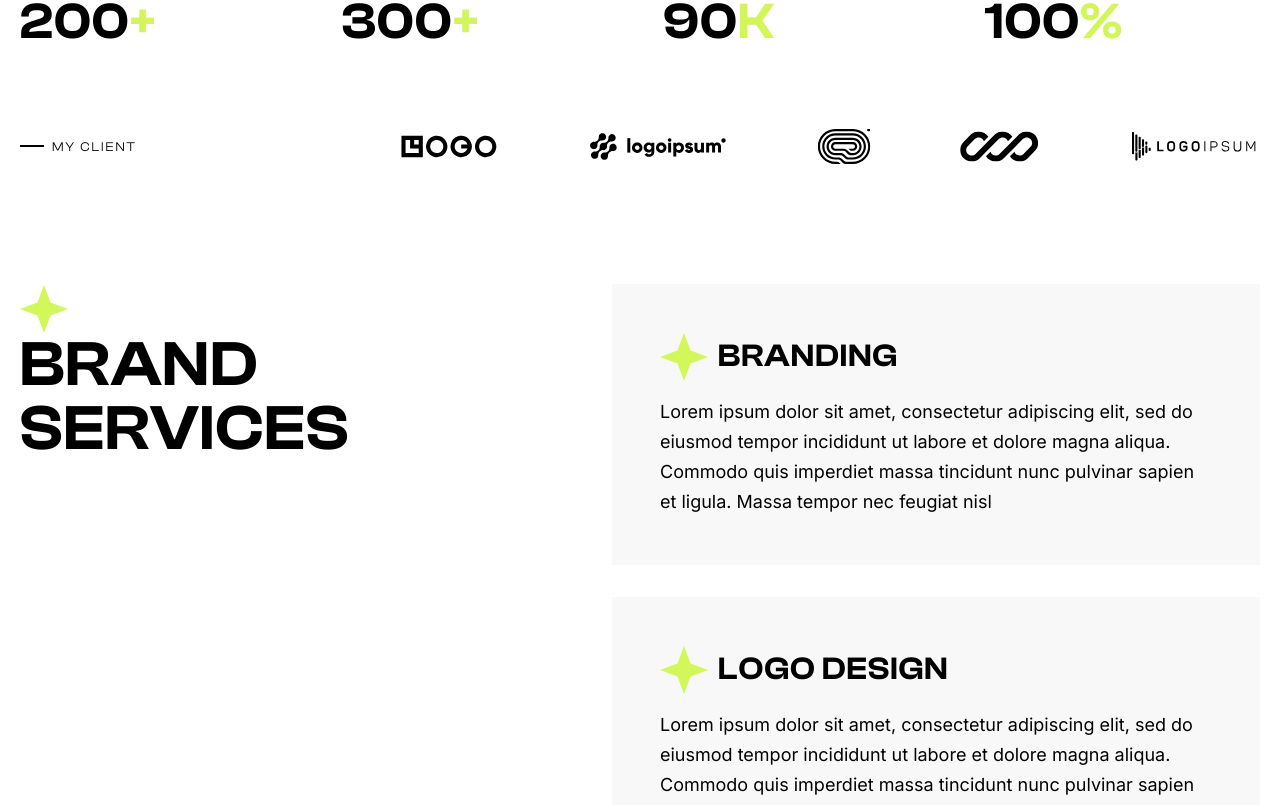
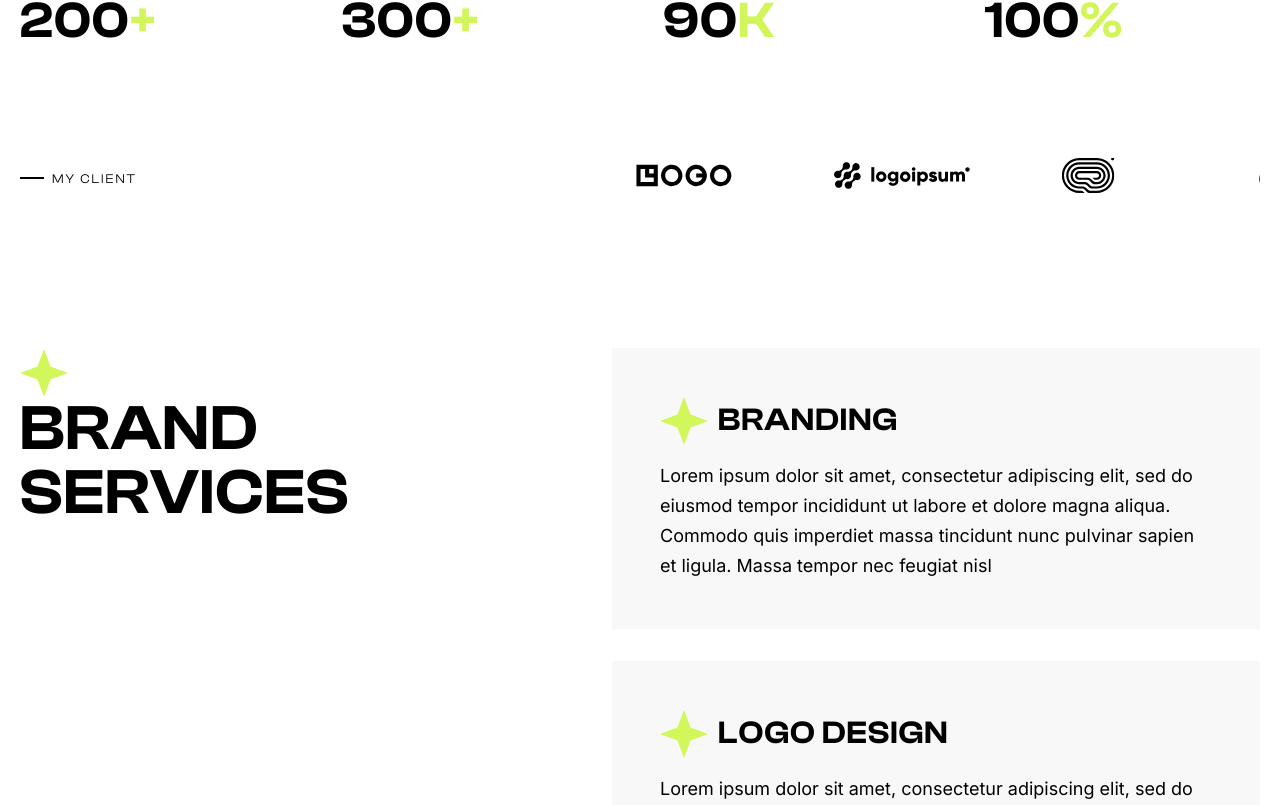
Before and after one commit to barnascript/solveig, a React (Create React App) app: page / in a window 1280 px wide. Shown: the part 1533-2338 px from the top of the page. Built offline with nearby package versions, Linux system fonts and the light colour scheme.

Commit message:
animating the home page

```diff
--- a/src/components/brandServices/BrandService.module.scss
+++ b/src/components/brandServices/BrandService.module.scss
@@ -15,6 +15,8 @@
     width: 100%;
     justify-content: space-between;
     height: 100%;
+    overflow: hidden;
+    height: 180px;
 
     .title {
       display: flex;
@@ -29,6 +31,19 @@
       .name {
         font-family: "ClashDisplay-SemiBold";
         font-size: clamp(3rem, 5vw, 5rem);
+        animation: slide-up 2s ease;
+      }
+    }
+
+    @keyframes slide-up {
+      0% {
+        margin-top: 30%;
+        height: 200%;
+      }
+
+      100% {
+        margin-top: 0%;
+        height: 100%;
       }
     }
 
--- a/src/components/getInTouch/GetInTouch.jsx
+++ b/src/components/getInTouch/GetInTouch.jsx
@@ -7,9 +7,11 @@ const GetInTouch = () => {
     <div className={`fw ${styles.wrapper}`}>
       <div className={`sw ${styles.container}`}>
         <img src={star} alt={star} />
-        <span className={styles.create_brand}>
-          Let’s create your new brand{" "}
-        </span>
+        <div className={styles.create_brand_div}>
+          <span className={styles.create_brand}>
+            Let’s create your new brand{" "}
+          </span>
+        </div>
         <div className={styles.button}>
           <Button text="GET IN TOUCH" />
         </div>
--- a/src/components/getInTouch/GetInTouch.module.scss
+++ b/src/components/getInTouch/GetInTouch.module.scss
@@ -10,6 +10,26 @@
     padding-top: 128px;
     padding-bottom: 160px;
 
+    img {
+      animation: zoomOut 2s ease;
+    }
+
+    @keyframes zoomOut {
+      from {
+        transform: scale(0);
+      }
+      to {
+        transform: scale(1);
+      }
+    }
+
+    .create_brand_div {
+      display: flex;
+      align-items: center;
+      max-width: 90%;
+      height: 150px;
+      overflow: hidden;
+
       .create_brand {
         font-family: "ClashDisplay-SemiBold";
         font-size: clamp(3rem, 7vw, 6rem);
@@ -20,6 +40,22 @@
         text-transform: uppercase;
         color: white;
         text-align: center;
+        animation: slide-up 2s ease;
+      }
+    }
+
+    @keyframes slide-up {
+      0% {
+        margin-top: 100%;
+        height: 300%;
+        opacity: 0;
+      }
+
+      100% {
+        margin-top: 0%;
+        height: 115%;
+        opacity: 1;
       }
     }
   }
+}
--- a/src/components/myClients/MyClients.jsx
+++ b/src/components/myClients/MyClients.jsx
@@ -12,12 +12,22 @@ const MyClients = () => {
         <div className={styles.line}></div>
         <span className={`meta_text ${styles.title}`}>My Client</span>
       </div>
+      <div className={styles.icons_div}>
         <div className={styles.icons}>
           <img src={logo_company} alt="" />
+        </div>
+        <div className={styles.icons}>
           <img src={logoipsum} alt="" />
+        </div>
+        <div className={styles.icons}>
           <img src={logoa} alt="" />
+        </div>
+        <div className={styles.icons}>
           <img src={logob} alt="" />
+        </div>
+        <div className={styles.icons}>
           <img src={logoc} alt="" />
+        </div>
       </div>
     </div>
   );
--- a/src/components/myClients/MyClients.module.scss
+++ b/src/components/myClients/MyClients.module.scss
@@ -8,8 +8,11 @@
     display: flex;
     gap: 8px;
     align-items: center;
-
     width: 30%;
+    position: relative;
+    z-index: 10;
+    background-color: white;
+    height: 100px;
 
     .line {
       background-color: black;
@@ -18,88 +21,109 @@
     }
   }
 
-  .icons {
+  .icons_div {
     display: flex;
     align-items: center;
     justify-content: flex-end;
     width: 100%;
+    height: 100px;
     gap: 89px;
+    overflow: hidden;
+
+    .icons {
+      animation: slideLeft 20s linear infinite forwards;
+      width: 100%;
+      position: relative;
+
+      img {
+      }
+    }
   }
-}
 
-@media screen and (max-width: 600px) {
-  .wrapper {
-    align-items: flex-start;
-    flex-direction: column;
-    gap: 40px;
-
-    .myclients {
-      width: 100%;
+  @keyframes slideLeft {
+    0% {
+      left: 100%;
     }
 
-    .icons {
-      display: grid;
-      grid-template-columns: repeat(12, 1fr);
-      place-items: flex-start;
-      place-content: flex-start;
-      grid-gap: 15px;
-
-      img {
-        grid-column: span 6;
-      }
+    100% {
+      left: -100%;
     }
   }
 }
 
-@media screen and (min-width: 601px) {
-  .wrapper {
-    align-items: flex-start;
-    flex-direction: column;
+// @media screen and (max-width: 600px) {
+//   .wrapper {
+//     align-items: flex-start;
+//     flex-direction: column;
+//     gap: 40px;
 
-    gap: 40px;
+//     .myclients {
+//       width: 100%;
+//     }
 
-    .icons {
-      display: grid;
-      grid-template-columns: repeat(12, 1fr);
-      place-items: flex-start;
-      place-content: flex-start;
-      grid-gap: 15px;
+//     .icons {
+//       display: grid;
+//       grid-template-columns: repeat(12, 1fr);
+//       place-items: flex-start;
+//       place-content: flex-start;
+//       grid-gap: 15px;
 
-      img {
-        grid-column: span 4;
-      }
-    }
-  }
-}
+//       img {
+//         grid-column: span 6;
+//       }
+//     }
+//   }
+// }
 
-@media screen and (min-width: 1050px) {
-  .wrapper {
-    display: flex;
-    align-items: center;
-    flex-direction: row;
-    width: 100%;
-    margin-top: 77px;
+// @media screen and (min-width: 601px) {
+//   .wrapper {
+//     align-items: flex-start;
+//     flex-direction: column;
 
-    .myclients {
-      display: flex;
-      gap: 8px;
-      align-items: center;
+//     gap: 40px;
 
-      width: 30%;
+//     .icons {
+//       display: grid;
+//       grid-template-columns: repeat(12, 1fr);
+//       place-items: flex-start;
+//       place-content: flex-start;
+//       grid-gap: 15px;
 
-      .line {
-        background-color: black;
-        height: 2px;
-        width: 24px;
-      }
-    }
+//       img {
+//         grid-column: span 4;
+//       }
+//     }
+//   }
+// }
 
-    .icons {
-      display: flex;
-      align-items: center;
-      justify-content: flex-end;
-      width: 100%;
-      gap: 89px;
-    }
-  }
-}
+// @media screen and (min-width: 1050px) {
+//   .wrapper {
+//     display: flex;
+//     align-items: center;
+//     flex-direction: row;
+//     width: 100%;
+//     margin-top: 77px;
+
+//     .myclients {
+//       display: flex;
+//       gap: 8px;
+//       align-items: center;
+
+//       width: 30%;
+
+//       .line {
+//         background-color: black;
+//         height: 2px;
+//         width: 24px;
+//       }
+//     }
+
+//     .icons {
+//       display: flex;
+//       align-items: center;
+//       justify-content: flex-end;
+//       width: 100%;
+//       gap: 89px;
+//     }
+//   }
+// }
--- a/src/components/scrollAnimation/ScrollAnimation.jsx
+++ b/src/components/scrollAnimation/ScrollAnimation.jsx
@@ -29,6 +29,22 @@ const ScrollAnimation = ({ text, text1, text2, dot }) => {
         <span className={styles.dot}></span>
         <span className={styles.label}>{text2}</span>
         <span className={styles.dot}></span>
+        <span className={styles.label}>{text2}</span>
+        <div className={styles.dot}></div>
+        <span className={styles.label}>{text}</span>
+        <div className={styles.dot}></div>
+        <span className={styles.label}>{text1}</span>
+        <div className={styles.dot}></div>
+        <span className={styles.label}>{text2}</span>
+        <div className={styles.dot}></div>
+        <span className={styles.label}>{text2}</span>
+        <div className={styles.dot}></div>
+        <span className={styles.label}>{text}</span>
+        <div className={styles.dot}></div>
+        <span className={styles.label}>{text1}</span>
+        <div className={styles.dot}></div>
+        <span className={styles.label}>{text2}</span>
+        <div className={styles.dot}></div>
       </div>
     </div>
   );
--- a/src/components/scrollAnimation/ScrollAnimation.module.scss
+++ b/src/components/scrollAnimation/ScrollAnimation.module.scss
@@ -13,8 +13,10 @@
     align-items: center;
     justify-content: space-evenly;
     gap: 20px;
-    animation: scroll 10s linear infinite;
+    animation: scroll 40s linear infinite;
+    scroll-behavior: smooth;
     width: 100%;
+    position: relative;
 
     .label {
       white-space: nowrap;
@@ -29,11 +31,11 @@
 
   @keyframes scroll {
     0% {
-      transform: translate3d(0, 0, 0);
+      left: 100%;
     }
 
     100% {
-      transform: translate3d(-50%, 0, 0);
+      left: -100%;
     }
   }
 }
--- a/src/components/selectedWork/SelectedWork.module.scss
+++ b/src/components/selectedWork/SelectedWork.module.scss
@@ -8,6 +8,17 @@
     height: 3px;
     width: 100%;
     background-color: black;
+    animation: slideRight 2s ease;
+  }
+
+  @keyframes slideRight {
+    0% {
+      width: 0;
+    }
+
+    100% {
+      width: 100%;
+    }
   }
 
   .h2s {
@@ -15,6 +26,7 @@
     align-items: center;
     gap: 20px;
     padding-top: 20px;
+    animation: scroll 1s ease;
 
     h2 {
       white-space: nowrap;
@@ -34,5 +46,23 @@
       height: 2px;
       background-color: black;
     }
+
+    @keyframes scroll-animation {
+      to {
+        transform: translate3d(5.1258vw, 0px, 0px) scale3d(1, 1, 1);
+      }
+    }
+
+    /* Style the element to be animated */
+    .scroll-animation {
+      width: 100px; /* Adjust as needed */
+      height: 100px; /* Adjust as needed */
+      background-color: blue; /* Adjust as needed */
+    }
+  }
+  @keyframes scroll {
+    to {
+      transform: translate3d(5.1258vw, 0px, 0px) scale3d(1, 1, 1);
+    }
   }
 }
--- a/src/components/testimonials/Testimonials.module.scss
+++ b/src/components/testimonials/Testimonials.module.scss
@@ -14,13 +14,16 @@
       justify-content: flex-start;
       height: 100px;
       overflow: hidden;
+      .name {
+        animation: 1.5s slide-up2 ease;
+      }
 
       .border_top {
         background-color: black;
         height: 3px;
         width: 100%;
         margin-bottom: 15px;
-        animation: slideOut 4s ease;
+        animation: slideOut 1.5s ease;
       }
 
       @keyframes slideOut {
@@ -37,17 +40,13 @@
         align-items: center;
         align-items: flex-start;
         overflow: hidden;
-
-        .name {
-          animation: 2s slide-up ease-out;
-          height: 100px;
-        }
+        height: 100px;
+        animation: 1.5s slide-up ease;
 
         .value,
         .plus {
           font-family: "ClashDisplay-SemiBold";
           font-size: clamp(3rem, 4vw, 4rem);
-          animation: 2s slide-up ease-out;
         }
         .plus {
           color: var(--green);
@@ -56,8 +55,23 @@
 
       @keyframes slide-up {
         0% {
-          margin-top: 100%;
+          margin-top: 20%;
           height: 200%;
+          opacity: 0;
+        }
+        50% {
+          opacity: 0.8;
+        }
+        100% {
+          margin-top: 0%;
+          height: 500%;
+          opacity: 1;
+        }
+      }
+      @keyframes slide-up2 {
+        0% {
+          margin-top: 50%;
+          height: 150%;
           opacity: 0;
         }
         50% {
```
Also changed, not shown: src/components/selectedWork/SelectedWork.jsx (+20 -0 lines). Lines whose indentation alone changed are shown as unchanged.
